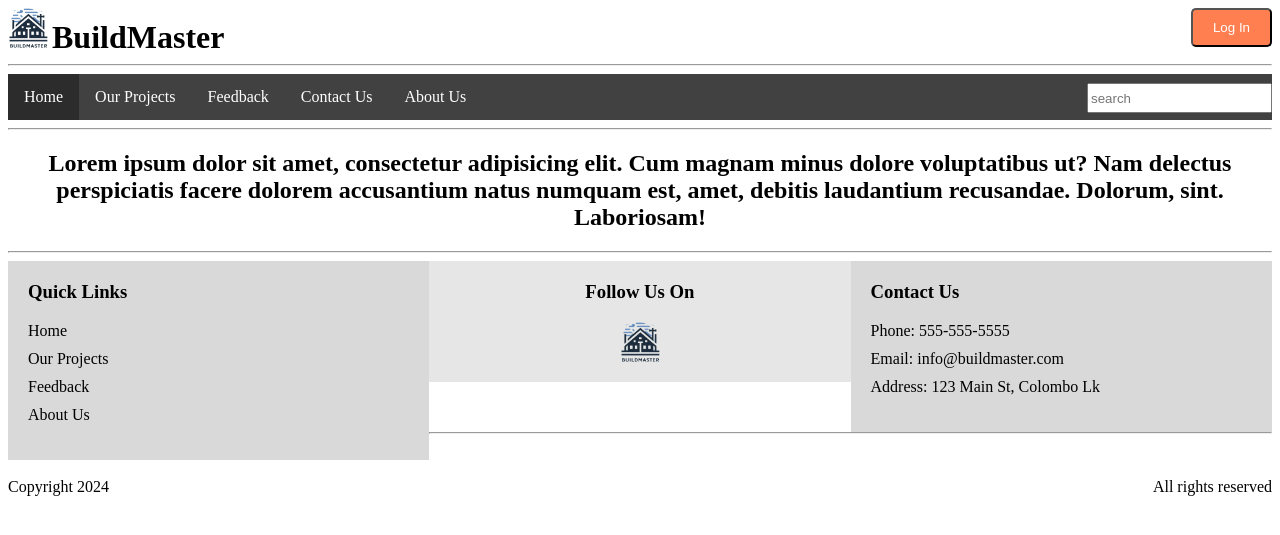
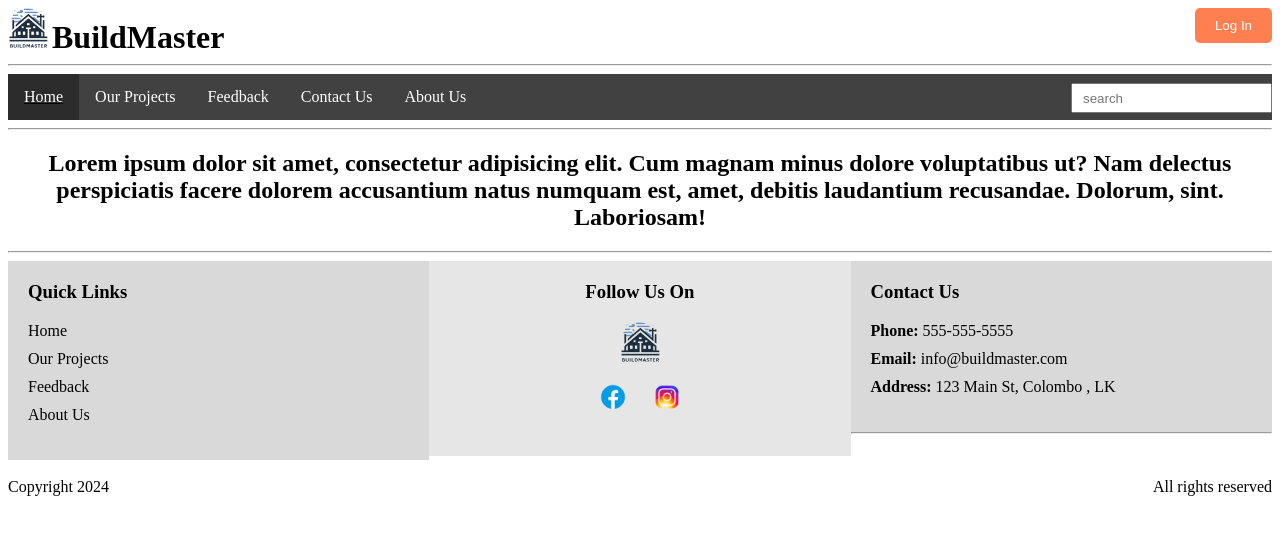
Before and after one commit to MiniduTH/BuildMasterWEB, a PHP site: page / in a window 1280 px wide. Shown: the top 535 px of the page. Run offline with PHP 8.4, Linux system fonts and the light colour scheme.

Commit message:
Changed nav li display property from inline to inline-block to allow for better spacing between the list items. Changed nav li a display property from inline-block to block to allow for the hover effect to cover the entire list item. Added padding: 0 10px; and box-sizing: border-box; to nav input to improve spacing and include padding in the element's total width. Changed float: inline-end; to float: right; for nav input to align it to the right of the navigation bar. Changed nav .logo display property from inline to inline-block to allow for better alignment with the navigation items.

```diff
--- a/index.html
+++ b/index.html
@@ -33,7 +33,6 @@
         <div id="outer">
             <div id="col1">
               <h3>Quick Links</h3>
-
               <ul>
                 <li><a href="index.html">Home</a></li>
                 <li><a href="index.html">Our Projects</a></li>
@@ -44,14 +43,17 @@
             <div id="col2">
               <h3 class="center">Follow Us On </h3>
               <img src="src/img/logo.png" width="40px">
-
+              <div class="follow center">
+                <img src="src/img/fb.png">
+                <img src="src/img/ig.png">
+              </div>
             </div>
             <div id="col3">
               <h3>Contact Us</h3>
               <ul>
-                <li><a href="#">Phone: 555-555-5555</a></li>
-                <li><a href="#">Email: info@buildmaster.com</a></li>
-                <li><a href="#">Address: 123 Main St, Colombo Lk</a></li>
+                <li><b>Phone: </b><a href="tel:+9471234567">555-555-5555</a></a></li>
+                <li><b>Email: </b><a href="mailto:info@buildmaster.com">info@buildmaster.com</a></a></li>
+                <li><b>Address:</b> 123 Main St, Colombo , LK</a></li>
               </ul>
             </div>
           </div>
--- a/src/CSS/footer.css
+++ b/src/CSS/footer.css
@@ -55,7 +55,17 @@ footer p{
     text-decoration: none;
   }
 
+  footer a:hover{
+    text-shadow: 2px 2px 9px rgba(0, 0, 0, 0.5);
+  }
+
   footer img{
     display: block;
     margin: 0 auto;
   }
+
+  .follow img{
+    display: inline;
+    width: 30px;
+    padding:20px 10px;
+  }
--- a/src/CSS/nav-bar.css
+++ b/src/CSS/nav-bar.css
@@ -1,10 +1,10 @@
 nav li {
   list-style: none;
-    display:inline;
+  display: inline-block; /* changed from inline to inline-block */
   float: left;
 }
 
-nav>ul{
+nav > ul {
   list-style-type: none;
   margin: 0;
   padding: 0;
@@ -13,7 +13,7 @@ nav>ul{
 }
 
 nav li a {
-  display: inline-block;
+  display: block; /* changed from inline-block to block */
   color: white;
   text-align: center;
   padding: 14px 16px;
@@ -29,25 +29,26 @@ nav li a:hover {
   text-decoration: underline;
 }
 
-#nav-h1{
+#nav-h1 {
   display: inline;
 }
 
-
-nav input{
-  color:black;
+nav input {
+  color: black;
   text-align: left;
   height: 30px;
-  margin-top: 9px ;
-  overflow:hidden;
-  float:inline-end;
+  margin-top: 9px;
+  overflow: hidden;
+  float: right; /* changed from inline-end to right */
+  padding: 0 10px; /* added for better spacing */
+  box-sizing: border-box; /* added to include padding in element's total width */
+  min-width: none;
 }
 
-.logo{
-  height:40px;
-  padding : 0;
+.logo {
+  height: 40px;
+  padding: 0;
   margin: 0;
-  margin: auto;
-  display: inline;
+  display: inline-block; /* changed from inline to inline-block */
   align-items: center;
 }
--- a/src/CSS/styles.css
+++ b/src/CSS/styles.css
@@ -11,6 +11,7 @@
   background-color: #FF7F50;
   color: #fff;
   text-decoration: none;
+  border-style: none;
   border-radius: 5px;
   transition: background-color 0.3s ease;
 }
```
Also changed, not shown: src/img/fb.png (added), src/img/ig.png (added). Lines whose indentation alone changed are shown as unchanged.
